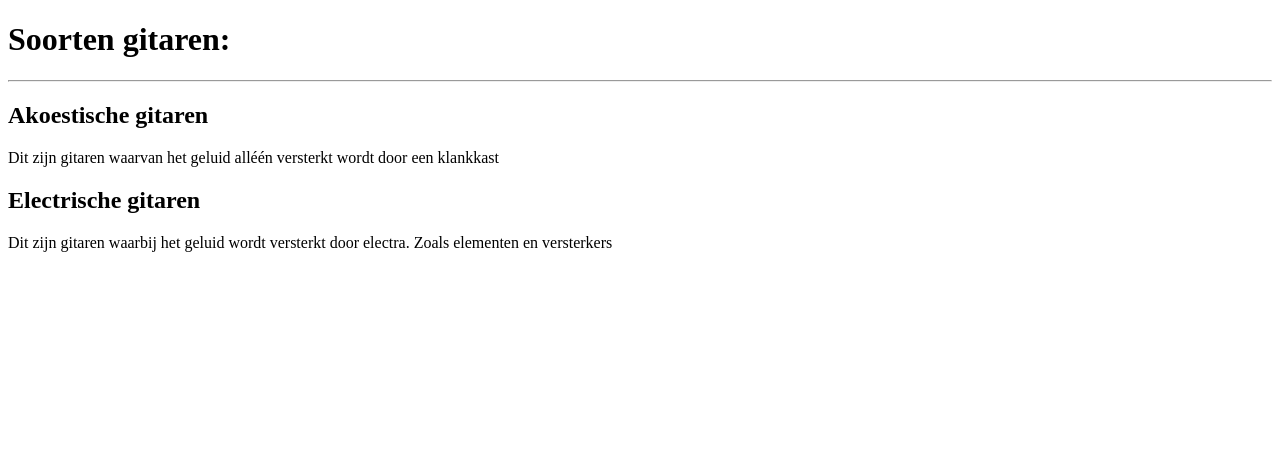
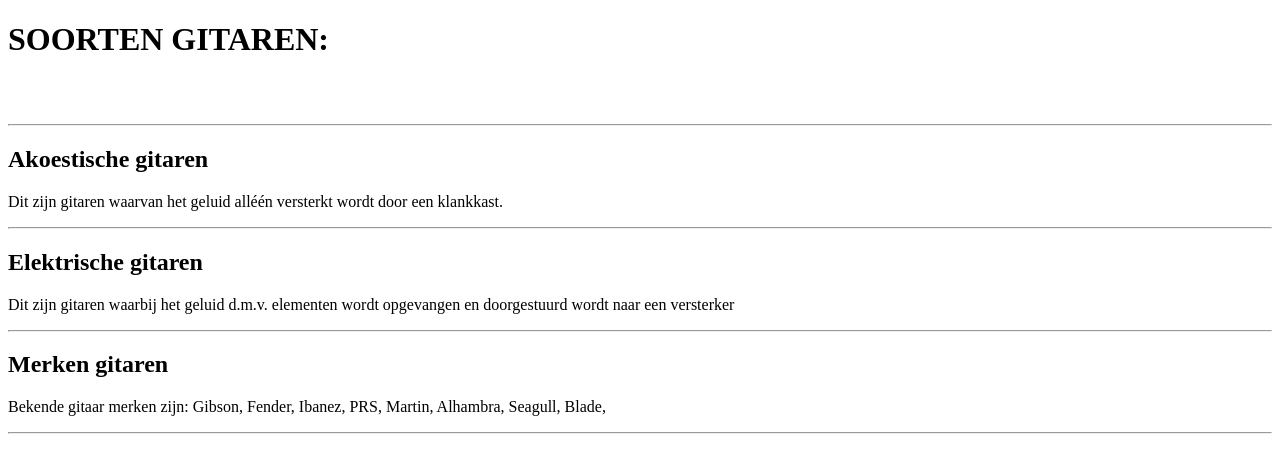
Before and after one commit to DavidCR73/opdracht_eerste_HTML_pagina, a plain HTML site: page index.html in a window 1280 px wide. Drawn offline with Linux system fonts and the light colour scheme.

Commit message:
Update index.html

```diff
--- a/index.html
+++ b/index.html
@@ -1,16 +1,22 @@
 <!DOCTYPE html>
 <html>
     <head>
-        <!-- hier zet je de code in de head tags -->
         <title>Gitaren</title>
     </head>
     <body>
-       <!-- hier zet je de code in de body tags-->
-        <h1>Soorten gitaren:</h1>
+        <h1>SOORTEN GITAREN:</h1>
+        <br>
+        <br>
         <hr>
         <h2>Akoestische gitaren</h2>
-        <p>Dit zijn gitaren waarvan het geluid alléén versterkt wordt door een klankkast</p>
-        <h2>Electrische gitaren</h2>
-        <p>Dit zijn gitaren waarbij het geluid wordt versterkt door electra. Zoals elementen en versterkers</p>
+        <p>Dit zijn gitaren waarvan het geluid alléén versterkt wordt door een klankkast.</p>
+        <hr>
+        <h2>Elektrische gitaren</h2>
+        <p>Dit zijn gitaren waarbij het geluid d.m.v. elementen wordt opgevangen en doorgestuurd wordt naar een versterker</p>
+        <hr>
+        <h2>Merken gitaren</h2>
+        <p>Bekende gitaar merken zijn:<br<>
+           Gibson, Fender, Ibanez, PRS, Martin, Alhambra, Seagull, Blade, </p>
+        <hr>
     </body>
 </html>
```
